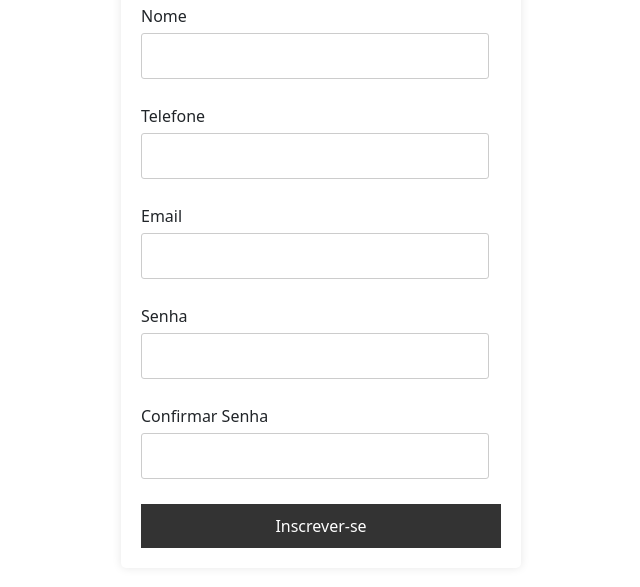
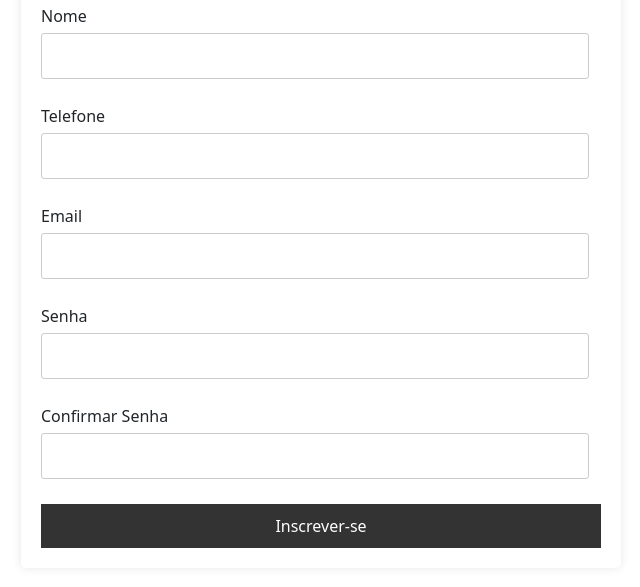
Before and after one commit to deivid-maia/ProejtoPPIM3, a website: page paginas/cadastroUsuario.html in a window 1280 px wide. Shown: the part 147-734 px from the top of the page, without its empty margins (319-959 px from the left). Drawn offline with nearby package versions, Linux system fonts and the light colour scheme.

Commit message:
fix: correção na validação lado servidor

```diff
--- a/paginas/cadastroUsuario.html
+++ b/paginas/cadastroUsuario.html
@@ -15,23 +15,23 @@
                 <h2>Formulário de Inscrição</h2>
                 <div class="form-group">
                     <label for="nome">Nome</label>
-                    <input type="text" id="nome" name="nome"  required>
+                    <input type="text" id="nome" name="nome">
                 </div>
                 <div class="form-group">
                     <label for="telefone">Telefone</label>
-                    <input type="tel" id="telefone" name="telefone" required>
+                    <input type="tel" id="telefone" name="telefone">
                 </div>
                 <div class="form-group">
                     <label for="email">Email</label>
-                    <input type="email" id="email" name="email" required>
+                    <input type="email" id="email" name="email">
                 </div>
                 <div class="form-group">
                     <label for="senha">Senha</label>
-                    <input type="password" id="senha" name="senha" required>
+                    <input type="password" id="senha" name="senha">
                 </div>
                 <div class="form-group">
                     <label for="confirmar-senha">Confirmar Senha</label>
-                    <input type="password" id="confirmarSenha" name="confirmarSenha" required>
+                    <input type="password" id="confirmarSenha" name="confirmarSenha">
                 </div>
                 <button type="submit">Inscrever-se</button>
 
--- a/paginas/estilo.css
+++ b/paginas/estilo.css
@@ -12,7 +12,7 @@ body {
 }
 
 form {
-    max-width: 400px;
+    max-width: 600px;
     width: 100%;
     padding: 20px;
     background-color: #fff;
```
Also changed, not shown: index.js (+6 -6 lines).
